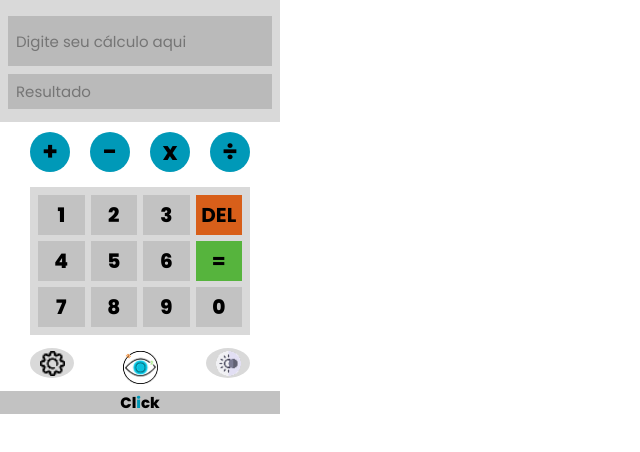
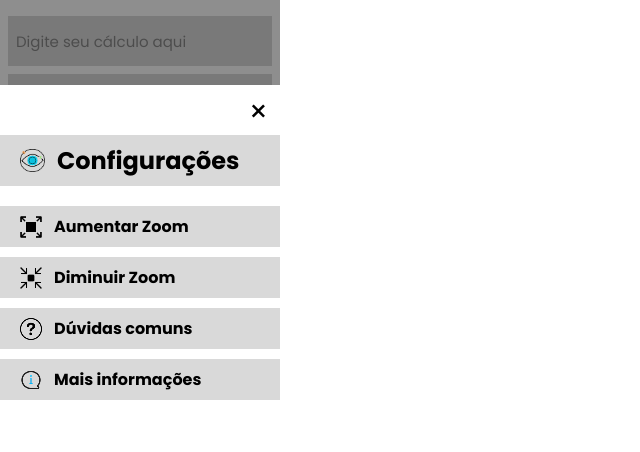
Before and after one commit to MaduSales/Ext_CalculadoraAcessivel, a browser extension: page index.html in a window 1280 px wide. Both pictures are taken after a click on the button 52 px from the left and 363 px from the top of the page. Shown: the whole page, without its empty margins (0-640 px from the left). Drawn offline with Linux system fonts and the light colour scheme.

Commit message:
UPDATE: Adicionando menu de configurações no HTML, estilizando no CSS e adicionando novas fotos

```diff
--- a/index.html
+++ b/index.html
@@ -1,18 +1,23 @@
 <!DOCTYPE html>
 <html lang="pt-br">
+
 <head>
   <meta charset="UTF-8" />
   <meta name="viewport" content="width=device-width, initial-scale=1.0" />
   <link rel="preconnect" href="https://fonts.googleapis.com">
   <link rel="preconnect" href="https://fonts.gstatic.com" crossorigin>
-    <link href="https://fonts.googleapis.com/css2?family=Poppins:ital,wght@0,100;0,200;0,300;0,400;0,500;0,600;0,700;0,800;0,900;1,100;1,200;1,300;1,400;1,500;1,600;1,700;1,800;1,900&display=swap" rel="stylesheet">
+  <link
+    href="https://fonts.googleapis.com/css2?family=Poppins:ital,wght@0,100;0,200;0,300;0,400;0,500;0,600;0,700;0,800;0,900;1,100;1,200;1,300;1,400;1,500;1,600;1,700;1,800;1,900&display=swap"
+    rel="stylesheet">
   <title>Calculadora Click</title>
   <link rel="stylesheet" href="style.css">
 </head>
+
 <body>
   <div class="container-pai">
     <header class="cabecalho">
-          <input type="text" name="text" id="input-text" class="input-text" maxlength="500" placeholder="Digite seu cálculo aqui" required>
+      <input type="text" name="text" id="input-text" class="input-text" maxlength="500"
+        placeholder="Digite seu cálculo aqui" required>
       <textarea name="result" id="result" class="result" placeholder="Resultado" readonly></textarea>
     </header>
 
@@ -43,12 +48,36 @@
     </div>
 
     <footer class="rodape">
-      <button type="button" class="btn" id="configIcon"><img src="img/config_Icon_standard.png" alt="ícone de Engrenagem"></button>
+      <button type="button" class="btn" id="configIcon"><img src="img/config_Icon_standard.png"
+          alt="ícone de Engrenagem"></button>
       <div class="logo"><img src="img/Logo-standard.png" alt="Logotipo de Olho"></div>
-      <button type="button" class="btn" id="themeIcon"><img src="img/theme_Icon_standard.png" alt="ícone de um Sol e uma Lua"></button>
+      <button type="button" class="btn" id="themeIcon"><img src="img/theme_Icon_standard.png"
+          alt="ícone de um Sol e uma Lua"></button>
     </footer>
 
     <p class="marca">Cl<span>i</span>ck</p>
+
+    <div class="overlay-config" id="overlayConfig">
+
+      <div class="config-panel">
+
+        <button class="close-x" id="closeConfig">×</button>
+
+        <h2><span class="item-bg"><img class="logoMenu" src="img/Logo-standard.png" alt="Logotipo de Olho">
+            Configurações</span></h2>
+
+        <ul class="config-menu">
+          <li><span class="item-bg" id="zoomIn"><img src="img/increaseZoomIcon_standard.png" alt="Ícone de ajustar o Zoom"> Aumentar Zoom</span></li>
+          <li><span class="item-bg" id="zoomOut"><img src="img/decreaseZoomIcon_standard.png" alt="Ícone de ajustar o Zoom"> Diminuir Zoom</span></li>
+          <li><span class="item-bg" id="questionIcon"><img src="img/questionIcon_standard.png" alt="Ícone de dúvida"> Dúvidas comuns</span></li>
+          <li><span class="item-bg" id="infoIcon"><img src="img/infoIcon_standard.png" alt="Ícone de informações"> Mais informações</span></li>
+        </ul>
+
+      </div>
+
+    </div>
+  </div>
   <script src="script.js"></script>
 </body>
+
 </html>
--- a/script.js
+++ b/script.js
@@ -11,7 +11,9 @@ const numberButtons = document.querySelectorAll(".numbers-grid button:not(.del):
 const operationButtons = document.querySelectorAll(".rowCalculations button");
 const deleteButton = document.querySelector(".numbers-grid .del");
 const equalButton = document.querySelector(".numbers-grid .equal");
-
+const configButton = document.getElementById("configIcon");
+const overlayConfig = document.getElementById("overlayConfig");
+const closeConfig = document.getElementById("closeConfig");
 
 function appendToInput(char) {
   inputText.value += char;
@@ -59,3 +61,13 @@ equalButton.addEventListener("click", () => {
     resultText.value = "Erro";
   }
 });
+
+// ABRIR MENU
+configButton.addEventListener("click", () => {
+  overlayConfig.classList.add("active");
+});
+
+// FECHAR NO X
+closeConfig.addEventListener("click", () => {
+  overlayConfig.classList.remove("active");
+});
--- a/style.css
+++ b/style.css
@@ -15,6 +15,7 @@
   --bg-numbersDark: #9D9B9B;
   --fc-buttonsDark: #fff;
   --bg-footerButtons: #7A7A93;
+  --bg-menuStripesDark: #9D9B9B;
 }
 
 * {
@@ -31,6 +32,8 @@
   background-color: var(--bg-whiteStandard);
   display: flex;
   flex-direction: column;
+  position: relative;
+  overflow: hidden;
 }
 
 .dark .container-pai{
@@ -198,3 +201,112 @@
 span {
     color: var(--bg-calcButtons);
 }
+
+
+/* Menu de Configurações Overlay */
+.overlay-config {
+  position: absolute;
+  inset: 0;
+  background: rgba(0, 0, 0, 0.35);
+  display: none;
+  z-index: 999;
+}
+
+.overlay-config.active {
+  display: block;
+}
+
+
+.config-panel {
+  position: absolute;
+  bottom: 0;
+  width: 100%;
+  background: #fff;
+  font-family: 'Poppins', sans-serif;
+  font-weight: 700;
+}
+
+body.dark .config-panel {
+  background: var(--bg-darkStandard);
+  color: var(--bg-whiteStandard);
+}
+
+.logoMenu {
+  width: 25px;
+}
+
+.close-x {
+  position: absolute;
+  top: 5px;
+  right: 12px;
+  background: none;
+  border: none;
+  font-size: 30px;
+  z-index: 60;
+  cursor: pointer;
+}
+
+.dark .close-x {
+  color: var(--fc-buttonsDark);
+}
+
+.config-panel h2{
+  padding-top: 50px;
+}
+
+.config-menu {
+  list-style: none;
+  padding: 0;
+  margin-top: 20px;
+}
+
+.config-menu li {
+  list-style: none;
+  margin-bottom: 10px;
+}
+
+.item-bg {
+  display: inline-flex;
+  align-items: center;
+  gap: 12px;
+  width: 100%;
+  background-color: var(--bg-header-standard);
+  color: var(--fc-buttonsStandard);
+  padding: 8px 12px;
+  font-weight: 700;
+  padding-left: 20px;
+  cursor: pointer;
+}
+
+.dark .item-bg{
+  background: var(--bg-menuStripesDark);
+  color: var(--fc-buttonsDark);
+}
+
+.dark .config-menu li{
+  background: var(--bg-menuStripesDark);
+}
+
+body.dark .config-menu li {
+  border-color: #333;
+}
+
+.dark #zoomIn img {
+  content: url("img/increaseZoomIcon_dark.png");
+}
+
+.dark #zoomOut img {
+  content: url("img/decreaseZoomIcon_dark.png");
+}
+
+.dark #questionIcon img {
+  content: url("img/questiontIcon_dark.png");
+}
+
+.dark #infoIcon img {
+  content: url("img/infoIcon_dark.png");
+}
+
+.dark .item-bg img{
+  content: url("img/Logo-dark.png");
+}
```
Also changed, not shown: img/decreaseZoomIcon_dark.png (added), img/decreaseZoomIcon_standard.png (added), img/increaseZoomIcon_dark.png (added), img/increaseZoomIcon_standard.png (added), img/infoIcon_dark.png (added), img/infoIcon_standard.png (added), img/questionIcon_standard.png (added), img/questiontIcon_dark.png (added). Lines whose indentation alone changed are shown as unchanged.
